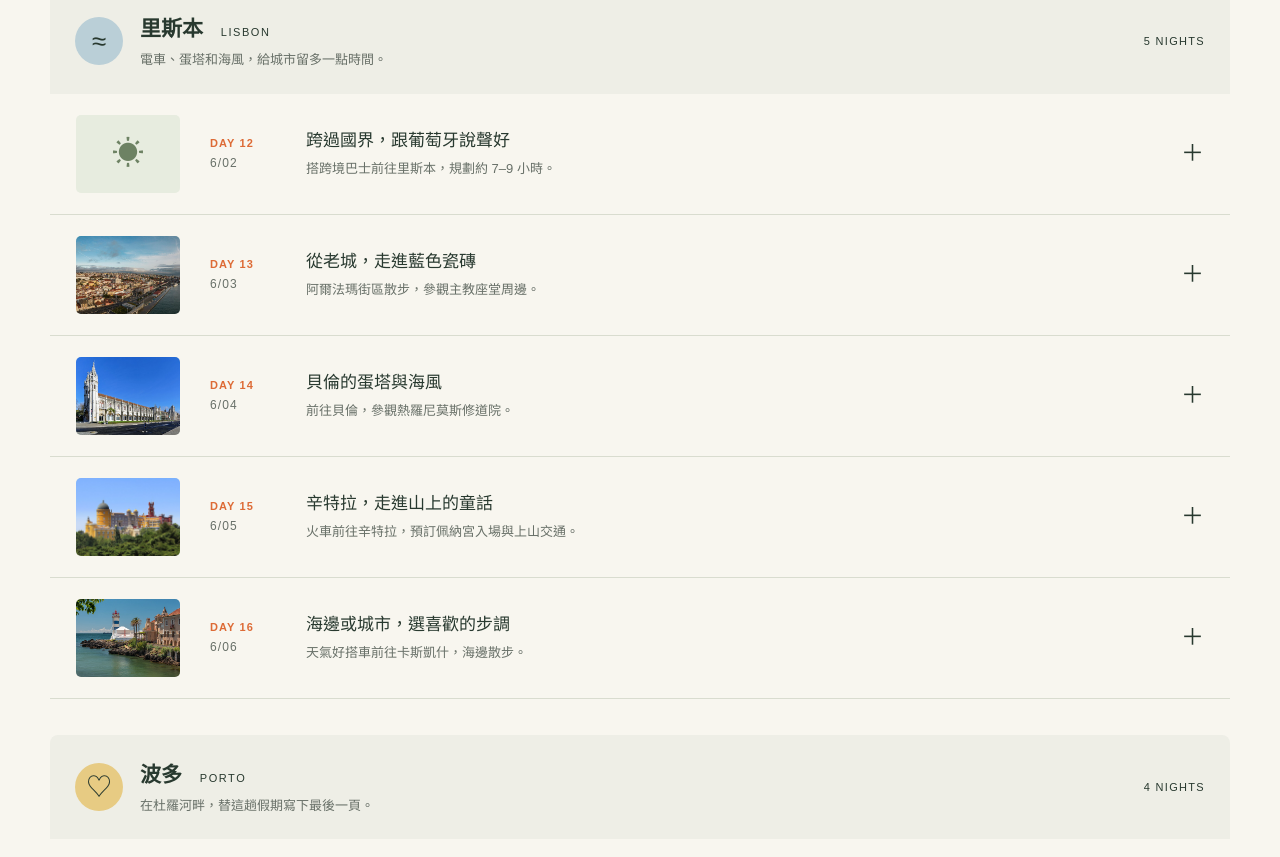
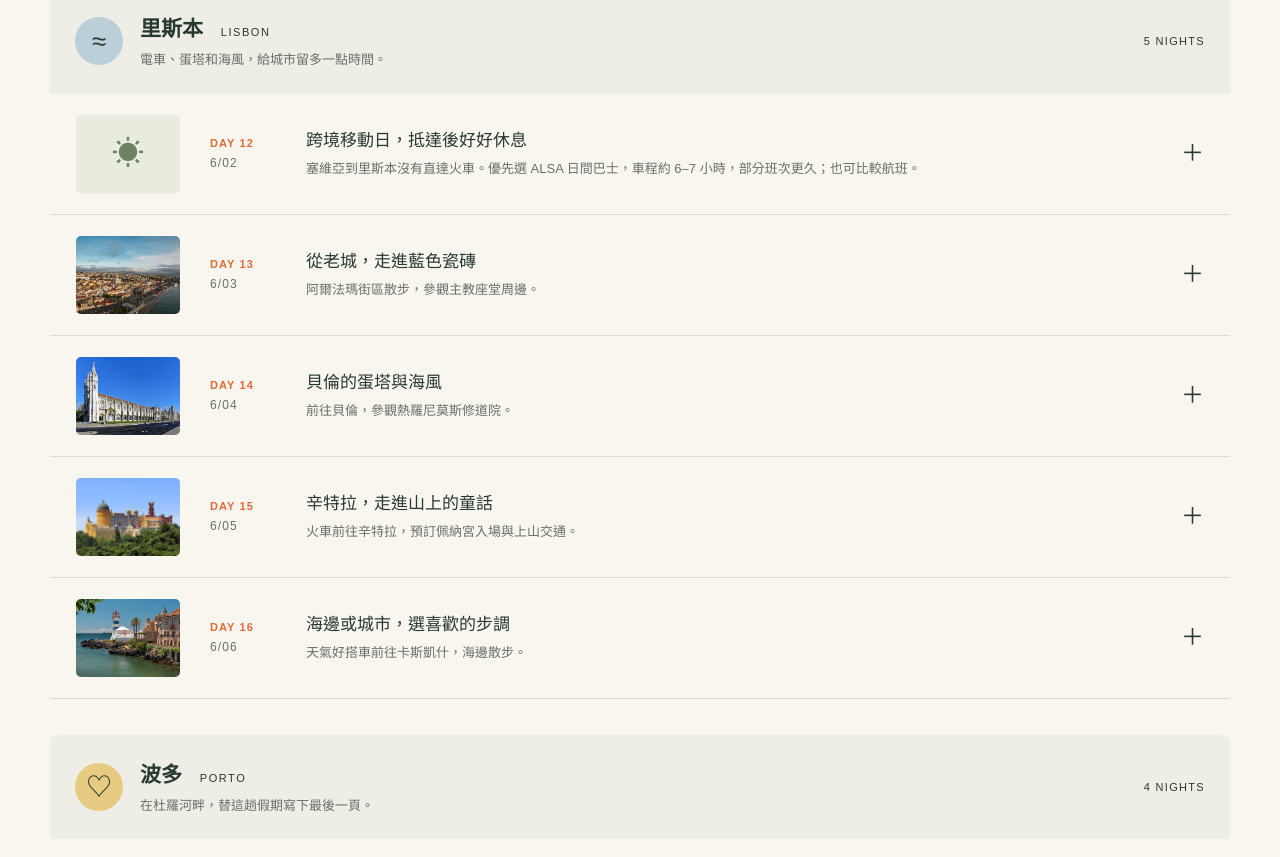
Before and after one commit to nibbles724bot/travel-iberia, a website: page index.html in a window 1280 px wide. Shown: the part 3460-4317 px from the top of the page. Drawn offline with Linux system fonts and the light colour scheme.

Commit message:
Clarify Seville to Lisbon transport and reserve arrival day for rest

```diff
--- a/app.js
+++ b/app.js
@@ -97,11 +97,11 @@ const plan = [
  ],
  [
   "lisbon",
-  "跨過國界，跟葡萄牙說聲好",
-  "搭跨境巴士前往里斯本，規劃約 7–9 小時。",
-  "整日保留交通彈性；抵達後辦理入住。",
-  "旅宿附近吃晚餐，早點休息。",
-  "需確認 ALSA／其他業者 2027 班次；葡萄牙時間比西班牙慢 1 小時。"
+  "跨境移動日，抵達後好好休息",
+  "塞維亞到里斯本沒有直達火車。優先選 ALSA 日間巴士，車程約 6–7 小時，部分班次更久；也可比較航班。",
+  "整天保留給交通與轉乘。抵達後入住或寄放行李，安排半休息日，不排景點與限時門票。",
+  "只在旅宿附近用餐，早點休息；城市觀光從隔天開始。",
+  "這是全程最累的移動段。ALSA 有日間與夜間班次；本行程建議日間車，維持原住宿安排。若選夜車，需連同前晚住宿及清晨抵達後的休息安排一起調整；搭飛機也要預留機場接駁與報到。葡萄牙時間比西班牙慢 1 小時，實際車程需算入時差。2027 班次於預訂時確認。"
  ],
  [
   "lisbon",
--- a/index.html
+++ b/index.html
@@ -1,5 +1,5 @@
 <!doctype html>
-<html lang="zh-Hant"><head><meta charset="utf-8"><meta name="viewport" content="width=device-width,initial-scale=1"><meta name="theme-color" content="#f8f6ef"><meta name="description" content="2027 西班牙與葡萄牙 21 天慢旅行：每日行程、城市路線、預算與行前清單。"><title>小兔的伊比利假期 · Iberia, slowly</title><link rel="icon" href="assets/bunny.svg" type="image/svg+xml"><link rel="stylesheet" href="style.css?v=20261126-twd2"><script src="places.js" defer></script><script src="app.js?v=20261126-twd2" defer></script></head>
+<html lang="zh-Hant"><head><meta charset="utf-8"><meta name="viewport" content="width=device-width,initial-scale=1"><meta name="theme-color" content="#f8f6ef"><meta name="description" content="2027 西班牙與葡萄牙 21 天慢旅行：每日行程、城市路線、預算與行前清單。"><title>小兔的伊比利假期 · Iberia, slowly</title><link rel="icon" href="assets/bunny.svg" type="image/svg+xml"><link rel="stylesheet" href="style.css?v=20261126-twd2"><script src="places.js" defer></script><script src="app.js?v=20261126-transfer" defer></script></head>
 <body><a class="skip" href="#itinerary">跳至每日行程</a><header><a class="brand" href="#"><img src="assets/bunny.svg" width="30" height="38" alt="">小兔的旅行手帳<span>IBERIA, SLOWLY</span></a><nav aria-label="主要導覽"><a href="#route">旅行路線</a><a href="#itinerary">每日行程</a><a href="#prepare">行前準備</a></nav><button class="print" type="button" onclick="window.print()">列印手帳 ↗</button></header>
 <main><section class="hero"><div class="hero-copy"><span class="eyebrow"><i></i> A LITTLE ADVENTURE, MAY — JUNE 2027</span><h1>把日子放慢，<br>去伊比利<span class="orange">曬太陽。</span></h1><p>跟著小兔，從西班牙的橘子庭院，<br>走到葡萄牙的藍色瓷磚。21 天，剛剛好的遠方。</p><a class="button" href="#itinerary">翻開我的旅行手帳 <span>＋</span></a><div class="hero-meta"><span>2027.05.22 — 06.11</span><span>2 個國家 · 6 座城市 · 21 天</span></div></div><div class="hero-art"><img src="assets/holiday.svg" alt="小兔坐在橘色行李箱旁，身後是西班牙拱門、葡萄牙藍瓷磚與暖陽的原創插畫"><span class="art-note">¡Hola! & Olá!</span><span class="stamp">a pocketful<br>of sunshine ☀</span></div></section>
 <section id="route" class="route-section"><div class="section-intro"><div><span class="eyebrow">THE LITTLE TRAVEL PLAN</span><h2>從地中海，走到大西洋。</h2></div><p>少一點趕路，多一點街角的咖啡。<br>巴塞隆納進、波多出，20 晚不走回頭路。</p></div><div class="route-line" id="route-list"></div><div class="note">☀ 日期為建議版本，可依國際航班調整。跨城交通時間為規劃估計，2027 年實際班次、開放時間與票價仍須於預訂時確認。</div></section>
```
Also changed, not shown: README.md.
